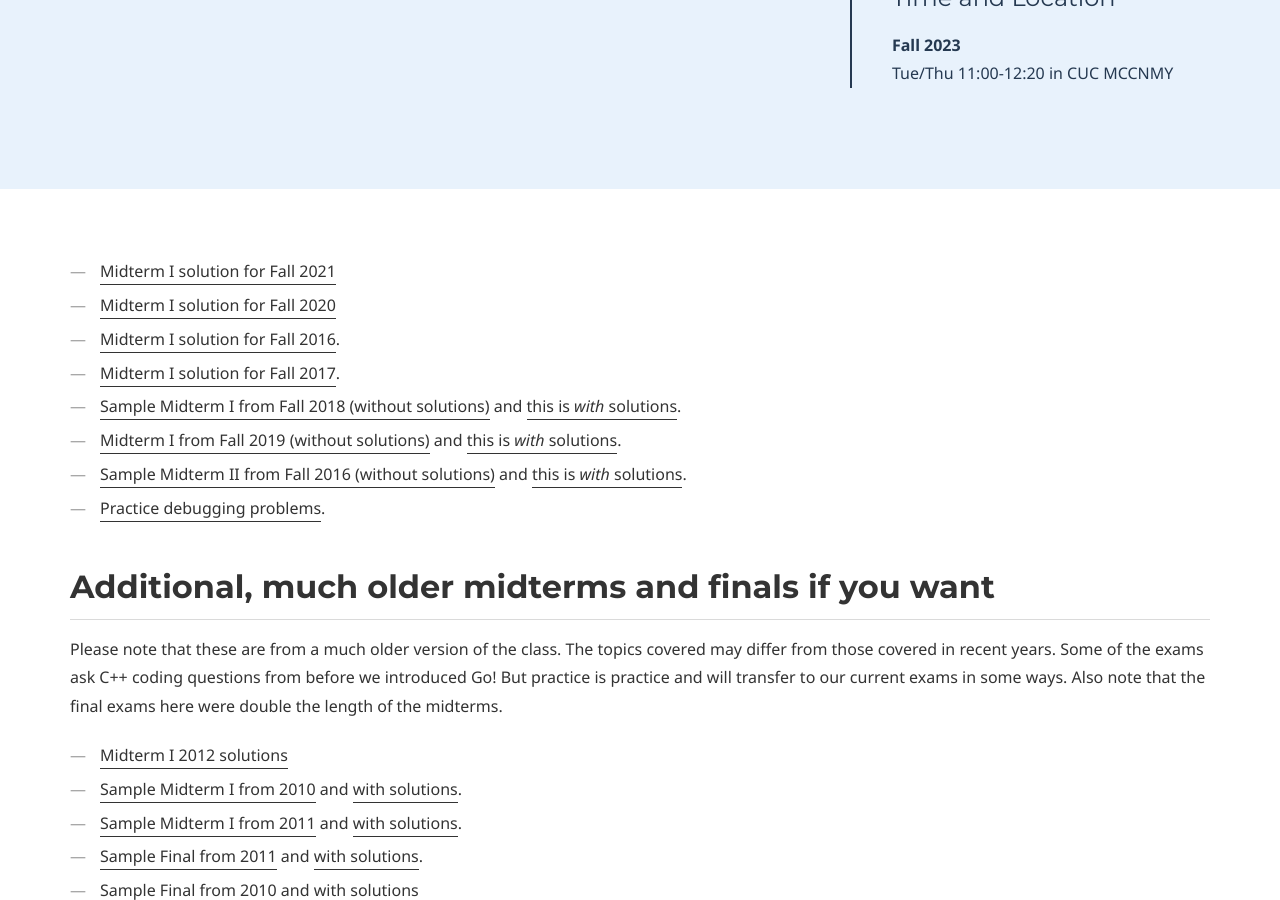
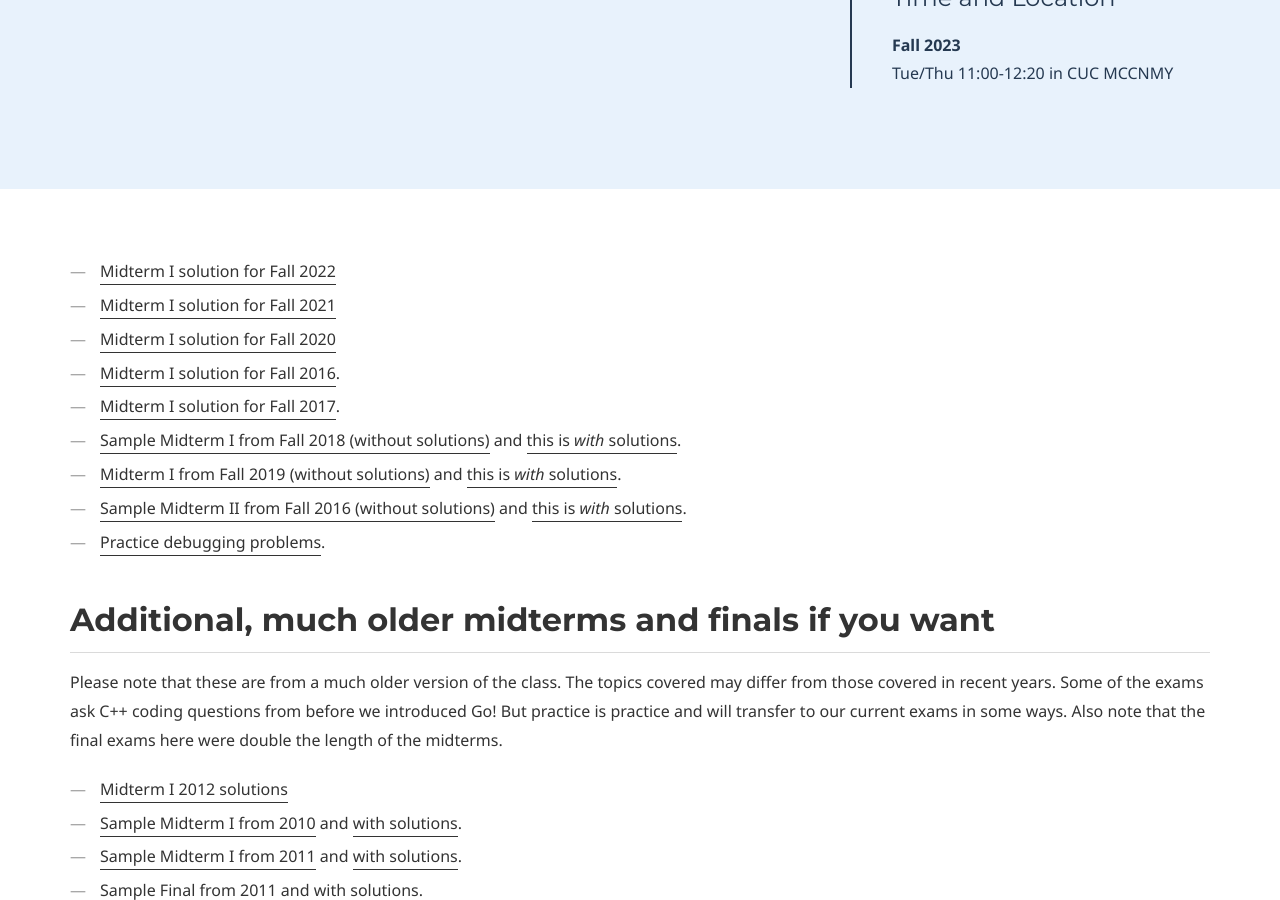
Before and after one commit to 15-440/website, a Jekyll site: the page built from past-exams.md, in a window 1280 px wide and 900 px high, scrolled down 495 px. Built offline with Jekyll 4.4.1, drawn with Linux system fonts in a browser that asks for light colours.

Commit message:
Fall 2022 midterm update

```diff
--- a/past-exams.md
+++ b/past-exams.md
@@ -9,6 +9,7 @@ buttons:
 micro_nav: false
 ---
 
+- [Midterm I solution for Fall 2022](https://drive.google.com/file/d/1vOjOpMc8jito3rr7OoZRCNI9ilLM4lle/view?usp=sharing)
 - [Midterm I solution for Fall 2021](https://www.synergylabs.org/courses/15-440/assignments/Midterm1-Fall2021-solutions.pdf)
 - [Midterm I solution for Fall 2020](../assets/midterm1_2020.pdf)
 - [Midterm I solution for Fall 2016](http://www.cs.cmu.edu/~srini/15-440/lectures/midterm-Fall2016-solve.pdf).
```
